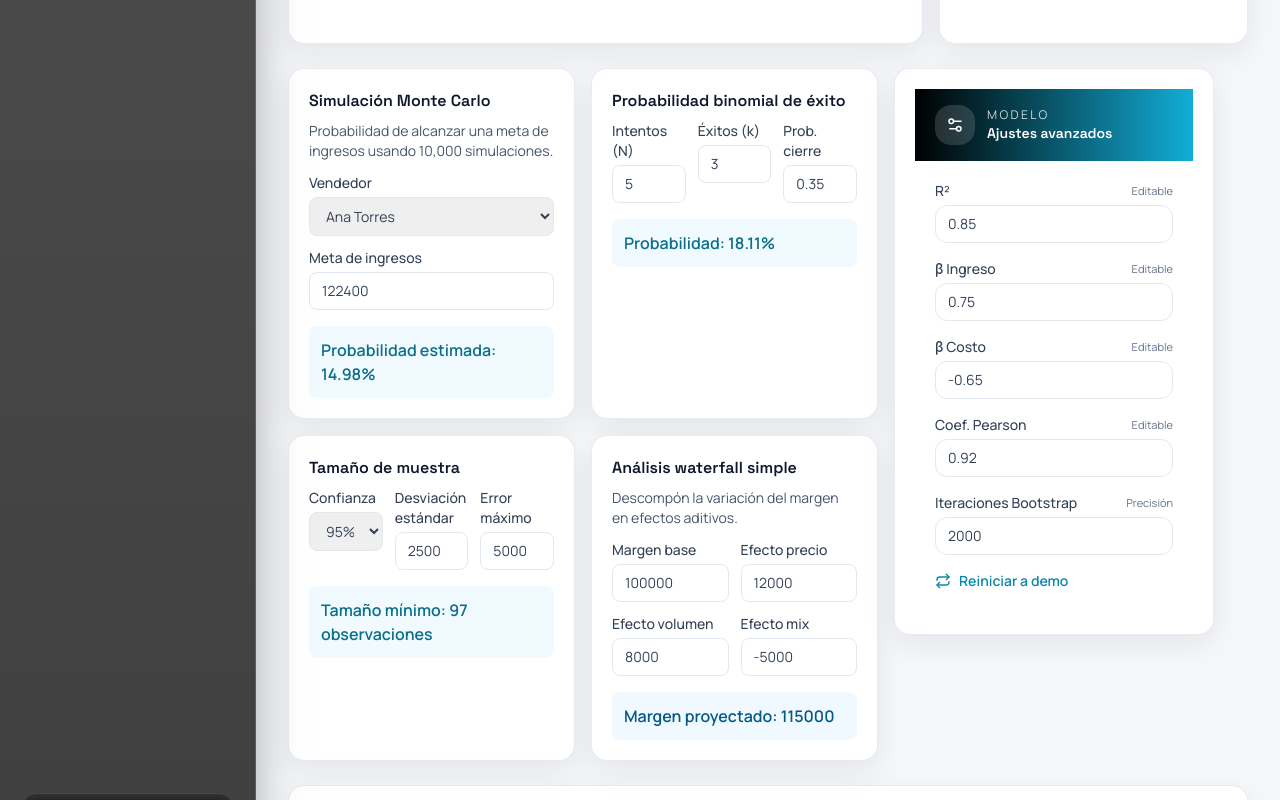
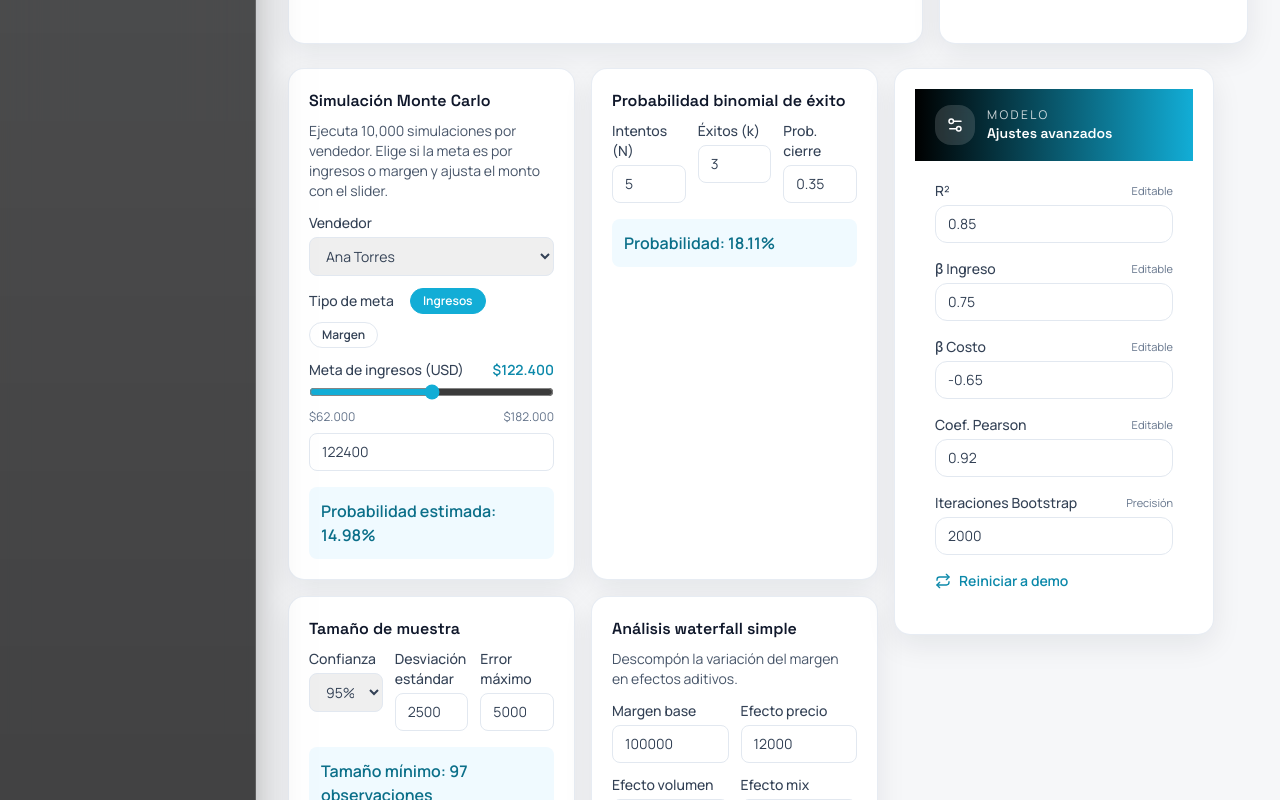
Before and after one commit to Paradigma-corp/MBA, a React (Vite) app: page / in a window 1280 px wide. Shown: the part 3360-4160 px from the top of the page. Built offline with nearby package versions, Linux system fonts and the light colour scheme.

Commit message:
Add margin option and slider to Monte Carlo calculator

```diff
--- a/src/components/calculators/ProbabilityCalculator.jsx
+++ b/src/components/calculators/ProbabilityCalculator.jsx
@@ -9,25 +9,68 @@ const normalRandom = (mean, stdDev) => {
 
 const ProbabilityCalculator = ({ salespeople }) => {
   const [selected, setSelected] = useState(salespeople[0]?.sapCode || '');
+  const [metric, setMetric] = useState('ingresos');
   const [target, setTarget] = useState(salespeople[0]?.target || 0);
   const iterations = 10000;
 
+  const seller = useMemo(
+    () => salespeople.find((item) => item.sapCode === selected),
+    [salespeople, selected],
+  );
+
+  const metricConfig = useMemo(() => {
+    if (metric === 'margen') {
+      const mean = seller?.averageMargin ?? 0;
+      const stdDev = seller?.marginStdDev ?? 0;
+      const defaultTarget = seller?.marginTarget ?? mean * 1.2;
+      return { label: 'Meta de margen (USD)', mean, stdDev, defaultTarget };
+    }
+    const mean = seller?.averageSales ?? 0;
+    const stdDev = seller?.stdDev ?? 0;
+    const defaultTarget = seller?.target ?? mean * 1.2;
+    return { label: 'Meta de ingresos (USD)', mean, stdDev, defaultTarget };
+  }, [metric, seller]);
+
+  React.useEffect(() => {
+    setTarget(metricConfig.defaultTarget || 0);
+  }, [metricConfig.defaultTarget]);
+
+  const sliderConfig = useMemo(() => {
+    const mean = Number.isFinite(metricConfig.mean) ? metricConfig.mean : 0;
+    const stdDev = Number.isFinite(metricConfig.stdDev) ? metricConfig.stdDev : 0;
+    const suggestedMin = mean - stdDev * 2;
+    const min = Math.max(0, Math.floor(Number.isFinite(suggestedMin) ? suggestedMin : 0));
+    const suggestedMax = mean + stdDev * 4;
+    const max = Math.max(min + 1, Math.ceil(Number.isFinite(suggestedMax) ? suggestedMax : min + 1), target || 0);
+    const step = Math.max(1, Math.round((max - min) / 50));
+    return { min, max, step };
+  }, [metricConfig.mean, metricConfig.stdDev, target]);
+
   const probability = useMemo(() => {
-    const seller = salespeople.find((item) => item.sapCode === selected);
     if (!seller) return 0;
     let successes = 0;
+    const mean = metric === 'margen' ? seller.averageMargin : seller.averageSales;
+    const stdDev = metric === 'margen' ? seller.marginStdDev : seller.stdDev;
+    const safeMean = Number.isFinite(mean) ? mean : 0;
+    const safeStd = Number.isFinite(stdDev) && stdDev > 0 ? stdDev : 1;
     for (let i = 0; i < iterations; i += 1) {
-      const sample = normalRandom(seller.averageSales, seller.stdDev || 1);
+      const sample = normalRandom(safeMean, safeStd);
       if (sample >= target) successes += 1;
     }
     return (successes / iterations) * 100;
-  }, [salespeople, selected, target]);
+  }, [iterations, metric, seller, target]);
+
+  const formatUSD = (value) =>
+    Number.isFinite(value)
+      ? `$${value.toLocaleString('es-ES', { maximumFractionDigits: 0 })}`
+      : '—';
 
   return (
     <div className="card">
       <h3 className="text-base font-semibold text-slate-900 mb-2">Simulación Monte Carlo</h3>
       <p className="text-sm text-slate-600 mb-3">
-        Probabilidad de alcanzar una meta de ingresos usando 10,000 simulaciones.
+        Ejecuta 10,000 simulaciones por vendedor. Elige si la meta es por ingresos o margen y ajusta el monto con el
+        slider.
       </p>
       <div className="flex flex-col gap-3">
         <label className="text-sm text-slate-700">
@@ -37,22 +80,65 @@ const ProbabilityCalculator = ({ salespeople }) => {
             value={selected}
             onChange={(e) => setSelected(e.target.value)}
           >
-            {salespeople.map((seller) => (
-              <option key={seller.sapCode} value={seller.sapCode}>
-                {seller.name}
+            {salespeople.map((sellerOption) => (
+              <option key={sellerOption.sapCode} value={sellerOption.sapCode}>
+                {sellerOption.name}
               </option>
             ))}
           </select>
         </label>
-        <label className="text-sm text-slate-700">
-          <span className="font-medium">Meta de ingresos</span>
+
+        <div className="flex flex-wrap items-center gap-2 text-sm text-slate-700">
+          <span className="font-medium mr-2">Tipo de meta</span>
+          <button
+            type="button"
+            onClick={() => setMetric('ingresos')}
+            className={`px-3 py-1 rounded-full border text-xs font-semibold transition ${
+              metric === 'ingresos'
+                ? 'bg-celeste-600 text-white border-celeste-600'
+                : 'bg-white text-slate-700 border-slate-200 hover:border-slate-300'
+            }`}
+          >
+            Ingresos
+          </button>
+          <button
+            type="button"
+            onClick={() => setMetric('margen')}
+            className={`px-3 py-1 rounded-full border text-xs font-semibold transition ${
+              metric === 'margen'
+                ? 'bg-celeste-600 text-white border-celeste-600'
+                : 'bg-white text-slate-700 border-slate-200 hover:border-slate-300'
+            }`}
+          >
+            Margen
+          </button>
+        </div>
+
+        <div className="text-sm text-slate-700">
+          <div className="flex items-center justify-between mb-1">
+            <span className="font-medium">{metricConfig.label}</span>
+            <span className="text-celeste-700 font-semibold">{formatUSD(target)}</span>
+          </div>
           <input
-            type="number"
-            className="mt-1 w-full rounded-lg border border-slate-200 px-3 py-2"
+            type="range"
+            className="w-full accent-celeste-600"
+            min={sliderConfig.min}
+            max={sliderConfig.max}
+            step={sliderConfig.step}
             value={target}
             onChange={(e) => setTarget(Number(e.target.value))}
           />
-        </label>
+          <div className="flex items-center justify-between text-xs text-slate-500 mt-1">
+            <span>{formatUSD(sliderConfig.min)}</span>
+            <span>{formatUSD(sliderConfig.max)}</span>
+          </div>
+          <input
+            type="number"
+            className="mt-2 w-full rounded-lg border border-slate-200 px-3 py-2"
+            value={target}
+            onChange={(e) => setTarget(Number(e.target.value))}
+          />
+        </div>
       </div>
       <div className="mt-4 p-3 rounded-lg bg-celeste-50 text-celeste-800 font-semibold">
         Probabilidad estimada: {probability.toFixed(2)}%
--- a/src/utils/dataParser.js
+++ b/src/utils/dataParser.js
@@ -92,6 +92,7 @@ export const transformToSalespeople = (records) => {
 
   return Object.entries(groups).map(([sapCode, list], index) => {
     const ingresos = list.map((item) => Number(item.ingresos) || 0);
+    const margins = list.map((item) => Number(item.margen) || 0);
     const categoriesCount = list.reduce((acc, item) => {
       acc[item.segmentacionIGD] = (acc[item.segmentacionIGD] || 0) + 1;
       return acc;
@@ -103,9 +104,13 @@ export const transformToSalespeople = (records) => {
     const extraCount = Math.max(specialization.length - 1, 0);
     const label = extraCount > 0 ? `${mainCategory} y ${extraCount} más` : mainCategory;
     const avg = mean(ingresos);
+    const marginAvg = mean(margins);
     const n = list.length;
     const stdDev = Math.sqrt(
       ingresos.reduce((acc, value) => acc + (value - avg) ** 2, 0) / (n || 1),
+    );
+    const marginStdDev = Math.sqrt(
+      margins.reduce((acc, value) => acc + (value - marginAvg) ** 2, 0) / (n || 1),
     );
 
     return {
@@ -116,6 +121,9 @@ export const transformToSalespeople = (records) => {
       averageSales: avg,
       stdDev,
       target: avg * 1.2,
+      averageMargin: marginAvg,
+      marginStdDev,
+      marginTarget: marginAvg * 1.2,
       totalSales: ingresos.reduce((acc, value) => acc + value, 0),
     };
   });
```
